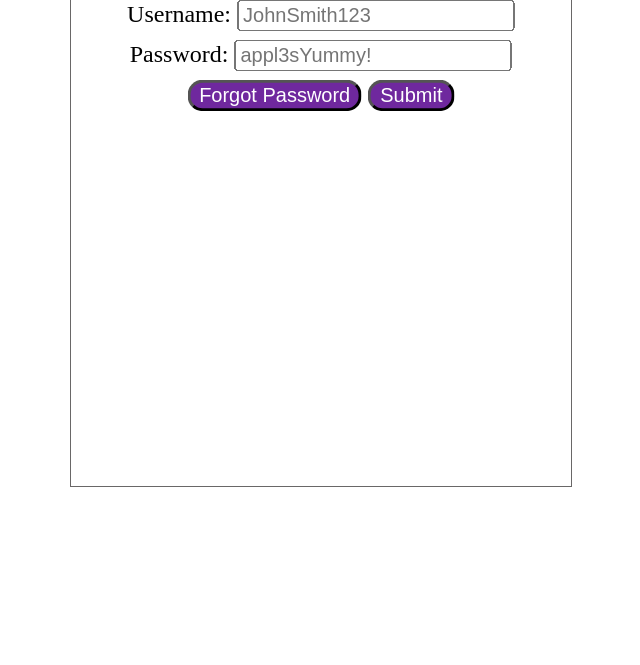
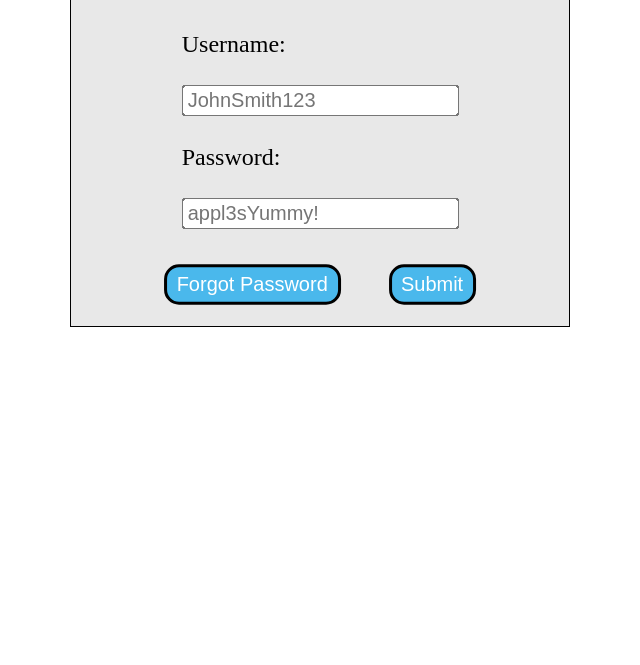
Before and after one commit to alec202/CalorieTrackerVanilla, a plain HTML site: page index.html in a window 1280 px wide. Shown: the part 135-800 px from the top of the page, without its empty margins (288-928 px from the left). Drawn offline with Linux system fonts and the light colour scheme.

Commit message:
updated front end to look more modern
centered content within the login container. Made username and password labels appear above the input boxes, updated color scheme of the login container background. Updated button color.

```diff
--- a/index.html
+++ b/index.html
@@ -11,22 +11,26 @@
 
 <body>
     <main>
+        <div class="loginContainer">
             <h1>Log in!</h1>
-        <form class="loginContainer" method="post" id="login">
-            <div class="userNameWidget">
+            <form class="login" method="post" id="login">
+                <div class="userNameContainer">
                     <label for="user">Username: </label>
+                    <br>
                     <input type="text" name="user" id="user" autocomplete="username" placeholder="JohnSmith123">
                 </div>
-            <div class="passWidget">
+                <div class="passContainer">
                     <label for="pass">Password: </label>
-                <input type="password" name="pass" id="pass" autocomplete="current-password" placeholder="appl3sYummy!">
+                    <br>
+                    <input type="password" name="pass" id="pass" autocomplete="current-password"
+                        placeholder="appl3sYummy!">
                 </div>
                 <div class="loginButtons">
                     <input type="button" value="Forgot Password">
                     <input type="button" value="Submit">
                 </div>
             </form>
-
+        </div>
     </main>
     <script src="scripts/login.js"></script>
 </body>
--- a/styles/loginStyles.css
+++ b/styles/loginStyles.css
@@ -1,7 +1,5 @@
 /* General Page Setup */
-
-
-main{
+body {
     padding: 2em;
     margin: 0;
     width: 90%;
@@ -10,33 +8,58 @@ main{
 
 h1 {
     text-align: center;
-    text-decoration: solid line black 2px;
-
+    text-decoration: underline black 2px;
+    font-size: 3em;
 }
 
-/* Specific element stuff */
+/* Specific element stuff below*/
+
 .loginContainer {
-    border: 0.0625em solid rgb(105, 103, 103);
-    margin: 0 auto;
-    width: 500px;
-    height: 500px;
-    /* ADJUST THE CONTAINER SO IT'S IN THE CENTER OF THE PAGE, NOT CENTER BETWEEN H1 ELEMENT AND END OF PAGE. PERHAPS LOOK INTO POSITION PROPERTY */
+    border: 0.0625em solid rgb(0, 0, 0);
+    margin: auto;
+    width: 31.125rem;
+    background-color: rgb(232, 232, 232);
+    /* ADJUST THE CONTAINER SO IT'S IN THE CENTER OF THE PAGE */
 }
 
-.userNameWidget,
-.passWidget,
+form {
+    display: flex;
+    flex-direction: column;
+    align-items: center;
+}
+
+.userNameContainer,
+.passContainer {
+    display: flex;
+    flex-direction: column;
+    align-items: flex-start;
+    margin: 0 auto;
+}
+
+.userNameContainer,
+.passContainer,
 .loginButtons {
     /* ADJUST THE TEXT AND INPUT BOXES SO THEY ARE CENTERED WITHIN THE DIV. LOOK INTO POSITION PROPERTY. */
-    margin: 1.2em;
     transform: scale(1.5);
+    margin: 1.75rem;
 }
 
 /* button styling */
+.loginButtons {
+    display: flex;
+    justify-content: center;
+    align-content: center;
+    flex-wrap: wrap;
+}
 input[type="button"] {
     cursor: pointer;
-    background-color: rgba(90, 9, 144, 0.871);
+    background-color: rgb(74, 184, 236);
     color: white;
     border-radius: 10px;
+    border-style: solid;
+    width: fit-content;
+    padding: 0.25rem 0.4rem;
+    margin: 0 1rem;
 }
 
 input[type="button"]:hover {
```
Lines whose indentation alone changed are shown as unchanged.
